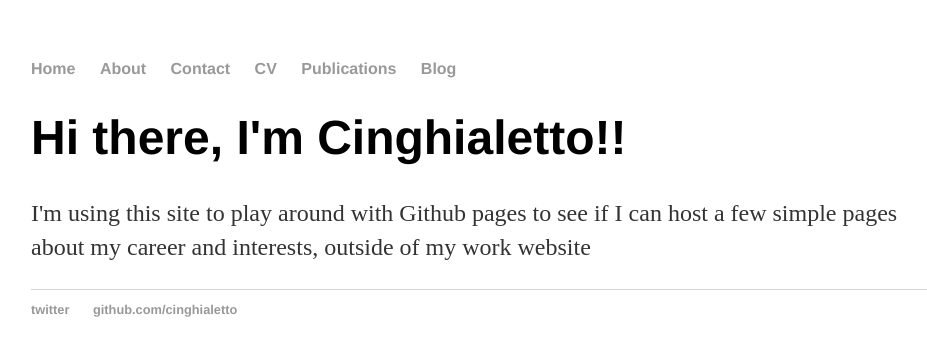
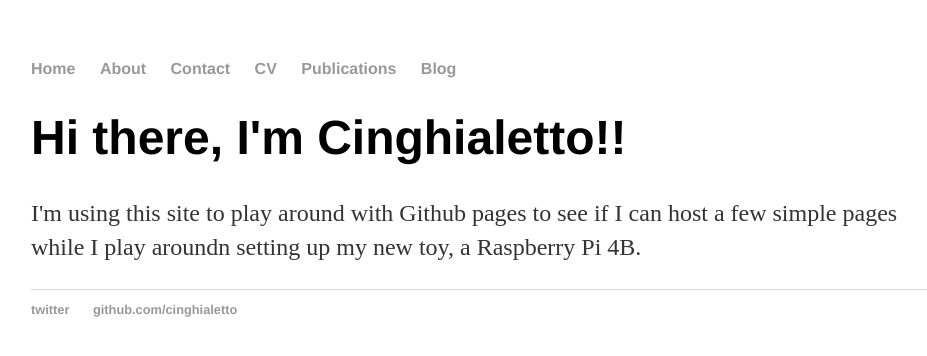
Before and after one commit to Cinghialetto/Cinghialetto.github.io, a Jekyll site: the page built from index.html, in a window 1280 px wide. Shown: the top 356 px of the page, without its empty margins (161-1088 px from the left). Built offline with Jekyll 4.4.1, drawn with Linux system fonts in a browser that asks for light colours.

Commit message:
Update index.html

```diff
--- a/index.html
+++ b/index.html
@@ -4,5 +4,5 @@ title: Cinghialetto
 ---
     		<div class="blurb">
         		<h1>Hi there, I'm Cinghialetto!!</h1>
-				<p>I'm using this site to play around with Github pages to see if I can host a few simple pages about my career and interests, outside of my work website <a href="/about"></a></p>
+				<p>I'm using this site to play around with Github pages to see if I can host a few simple pages while I play aroundn setting up my new toy, a Raspberry Pi 4B.</p>
     		</div><!-- /.blurb -->
```
